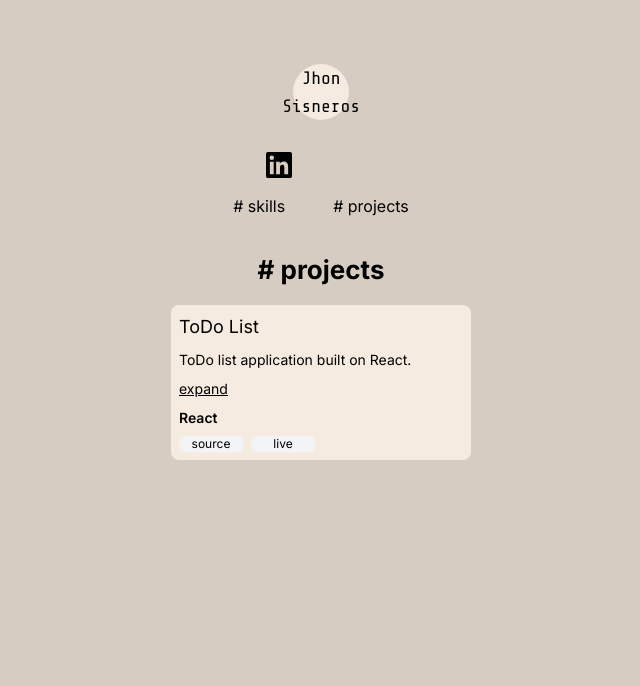
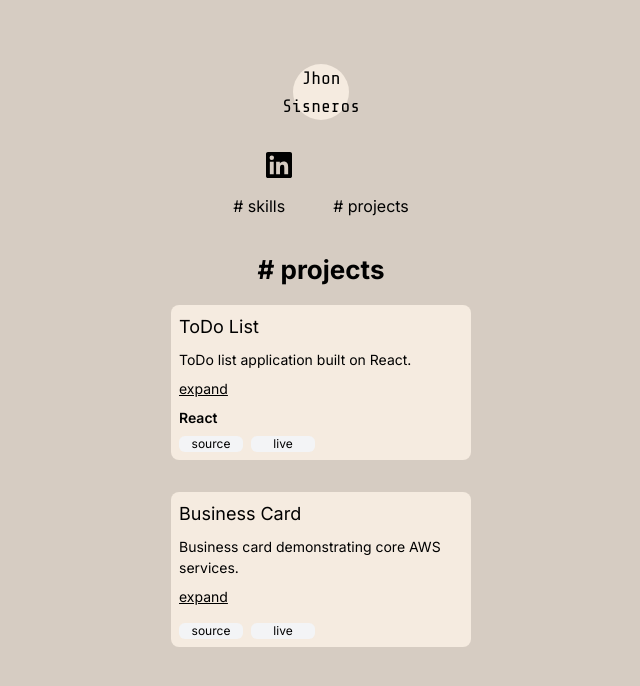
Before and after one commit to jayhons99/personal-website, a Next.js app: page /projects in a window 1280 px wide. Shown: the top 686 px of the page, without its empty margins (319-959 px from the left). Built offline with nearby package versions, Linux system fonts and the light colour scheme; some icons are missing.

Commit message:
added a project item

```diff
--- a/src/app/projects/page.jsx
+++ b/src/app/projects/page.jsx
@@ -14,6 +14,16 @@ const projects = [
     sourceCode: "https://github.com/jayhons99/todo-app",
     liveDemo:
       "http://todo-list-bucket-jhon.s3-website-us-east-1.amazonaws.com/",
+    completed: true,
+  },
+  {
+    id: 2,
+    name: "Business Card",
+    description:
+      "Business card demonstrating core AWS services.\nStatic website that uses Amazon S3 and CloudFront and utilized Route 53 to generate a domain name. Also calls a Lambda function via an API Gateway on refresh to update and fetch from a DynamoDB table.",
+    thumbnail: "",
+    sourceCode: "https://github.com/jayhons99/business-card",
+    liveDemo: "https://www.jhonresumesite.com/",
     completed: true,
   },
 ];
```
